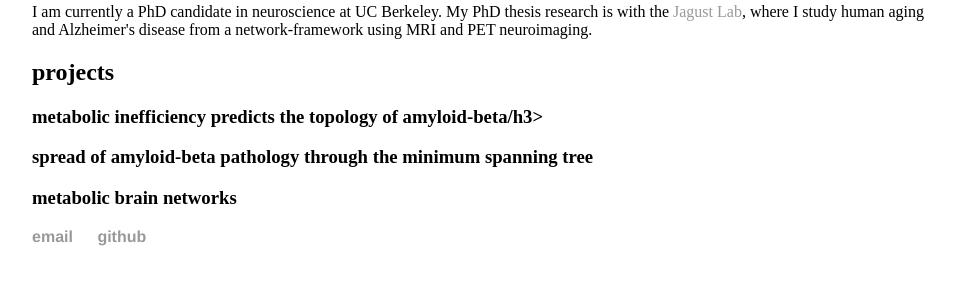
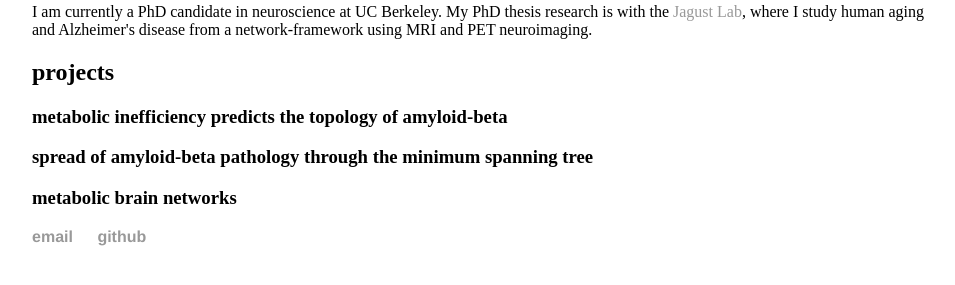
Before and after one commit to klbegany/klarnemann.github.io, a Jekyll site: the page built from index.html, in a window 1280 px wide. Shown: the part 155-440 px from the top of the page, without its empty margins (160-1115 px from the left). Built offline with Jekyll 4.4.1, drawn with Linux system fonts in a browser that asks for light colours.

Commit message:
fix typo

```diff
--- a/index.html
+++ b/index.html
@@ -6,7 +6,7 @@ title: katelyn arnemann
 	<h1>katelyn arnemann</h1>
 	<p>I am currently a PhD candidate in neuroscience at UC Berkeley. My PhD thesis research is with the <a href="https://jagustlab.neuro.berkeley.edu">Jagust Lab</a>, where I study human aging and Alzheimer's disease from a network-framework using MRI and PET neuroimaging.</p></a></p>
 	<h2>projects</h2>
-	<h3>metabolic inefficiency predicts the topology of amyloid-beta/h3>
+	<h3>metabolic inefficiency predicts the topology of amyloid-beta</h3>
 	<h3>spread of amyloid-beta pathology through the minimum spanning tree</h3>
 	<h3>metabolic brain networks</h3>
 </div><!-- /.blurb -->
```
